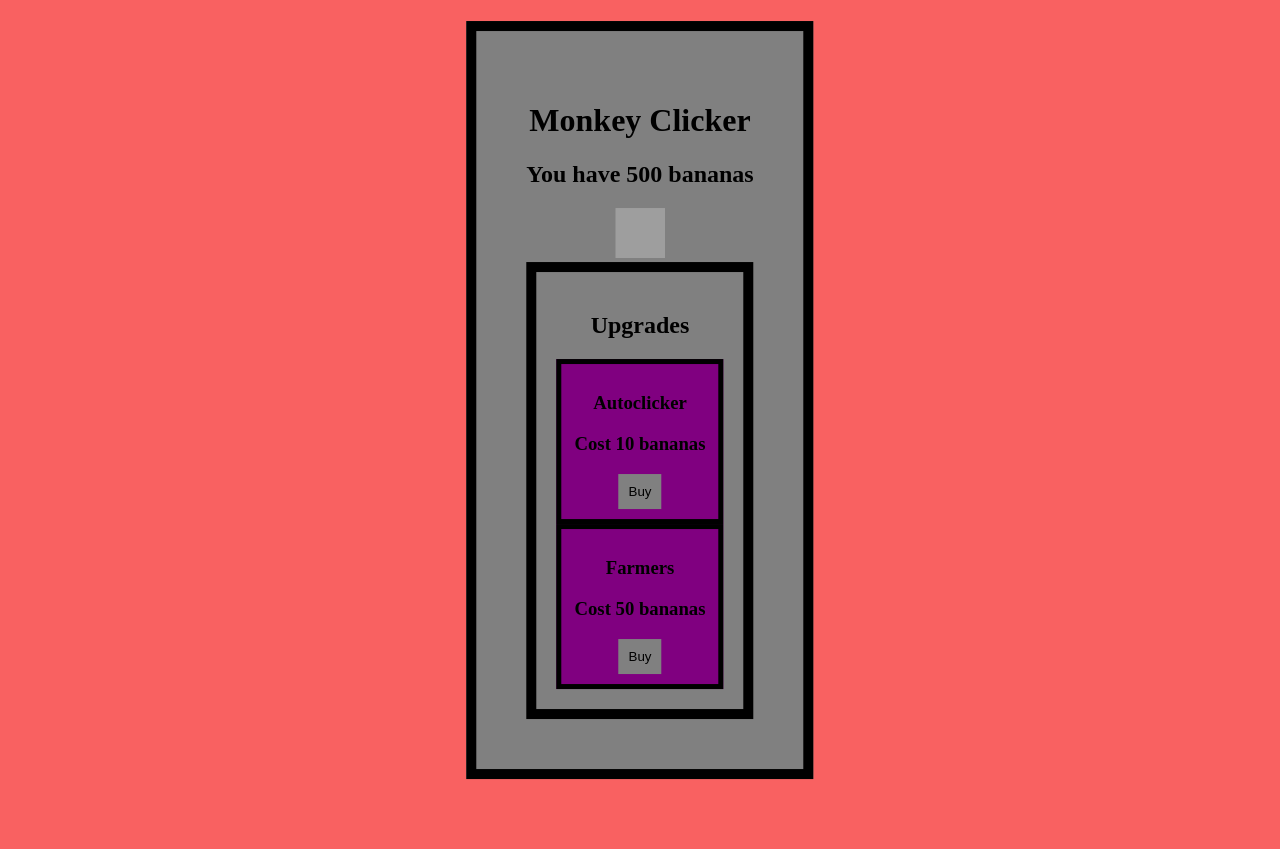
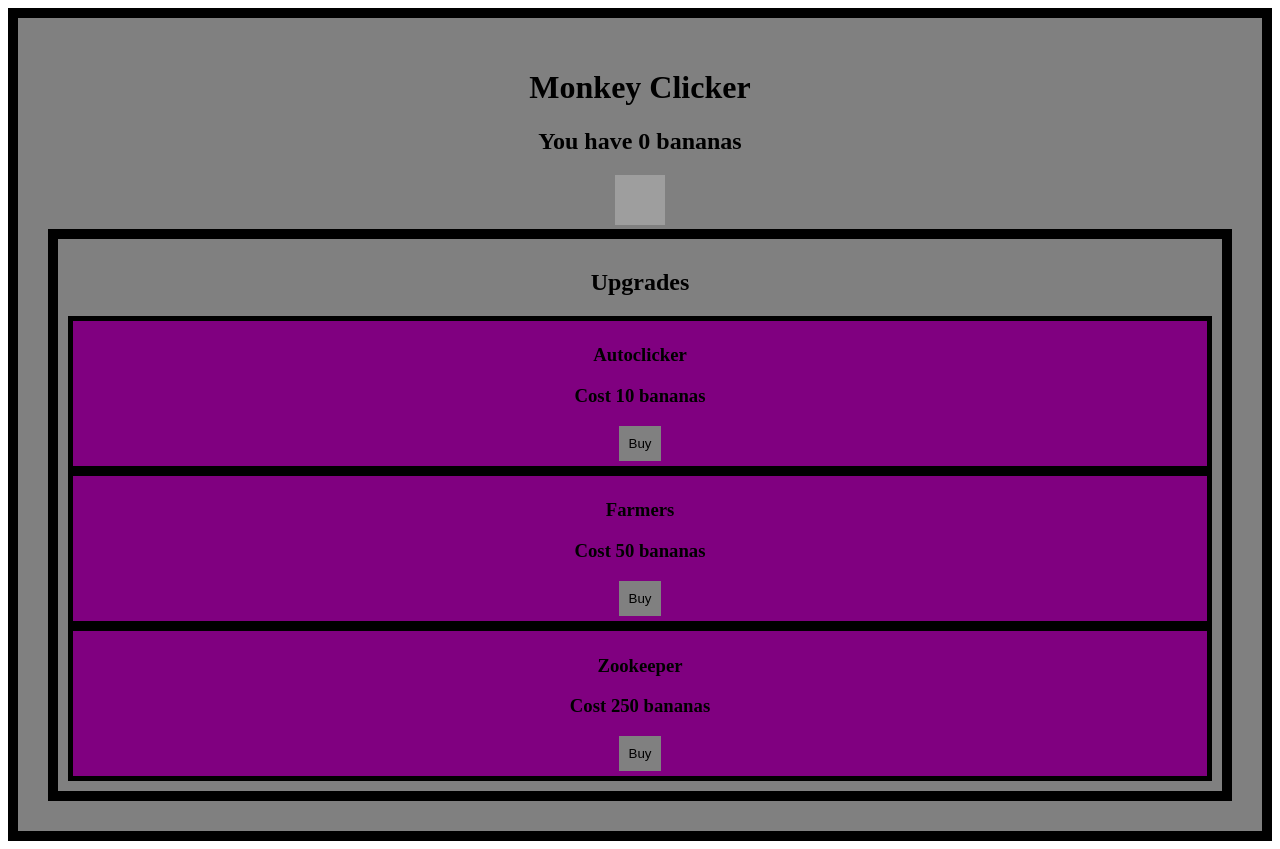
Before and after one commit to yzffkindacrzy/monkey-clicker, a Svelte app: page / in a window 1280 px wide. Before the commit the page ends 800 px from the top, so only its background shows below. Built offline with nearby package versions, Linux system fonts and the light colour scheme; grey boxes are pictures that could not be loaded.

Commit message:
added zookeeper upgrade + made the screen wider.

```diff
--- a/src/App.svelte
+++ b/src/App.svelte
@@ -1,39 +1,53 @@
 <script lang="ts">
   import { onMount } from "svelte";
 
-  let clicks = 500;
+  let bananas = 0;
 
   onMount(() => {
     document.getElementById("monkey").onclick = () => {
-      clicks += 1
-    }
+      bananas += 1;
+    };
 
     document.getElementById("buy-autoclicker").onclick = () => {
-      if (!(clicks >= 10)) return
-      clicks -= 10
+      if (!(bananas >= 10)) return;
+      bananas -= 10;
 
       setInterval(() => {
-        clicks += 1
-      }, 3000)
-    }
+        bananas += 1;
+      }, 3000);
+    };
 
     document.getElementById("buy-farmer").onclick = () => {
-      if (!(clicks >= 50)) return
-      clicks -= 50
+      if (!(bananas >= 50)) return;
+      bananas -= 50;
 
       setInterval(() => {
-        clicks += 5000
-      })
-    }
+        bananas += 5;
+      }, 1000);
+    };
 
+    document.getElementById("buy-zookeeper").onclick = () => {
+      if (!(bananas >= 250)) return;
+      bananas -= 250;
 
-   })
+      setInterval(() => {
+        bananas += 10;
+      }, 500);
+    };
+  });
 </script>
 
 <main>
-  <div class="container"><h1>Monkey Clicker</h1>
-    <h2>You have {clicks} bananas</h2>
-    <img alt="monkey" id="monkey" src="https://media.npr.org/assets/img/2017/09/12/macaca_nigra_self-portrait-3e0070aa19a7fe36e802253048411a38f14a79f8-s1100-c50.jpg" width="50" height="50"/>
+  <div class="container">
+    <h1>Monkey Clicker</h1>
+    <h2>You have {bananas} bananas</h2>
+    <img
+      alt="monkey"
+      id="monkey"
+      src="https://media.npr.org/assets/img/2017/09/12/macaca_nigra_self-portrait-3e0070aa19a7fe36e802253048411a38f14a79f8-s1100-c50.jpg"
+      width="50"
+      height="50"
+    />
     <div id="upgrades">
       <h2>Upgrades</h2>
       <div id="autoclicker" class="upgrade">
@@ -46,13 +60,18 @@
         <h3>Cost 50 bananas</h3>
         <button id="buy-farmer">Buy</button>
       </div>
+      <div id="zookeepers" class="upgrade">
+        <h3>Zookeeper</h3>
+        <h3>Cost 250 bananas</h3>
+        <button id="buy-zookeeper">Buy</button>
+      </div>
     </div>
   </div>
 </main>
 
 <style>
   :root {
-    background-color: rgb(249, 97, 97);
+    background-color: rgb(255, 255, 255);
   }
 
   button {
@@ -67,15 +86,11 @@
   }
 
   .container {
-    position: absolute;
-    top: 50%;
-    left: 50%;
-    transform: translate(-50%, -50%);
     background-color: gray;
-    padding: 50px;
+    padding: 30px;
     text-align: center;
     border: 10px solid;
-    transition: 350ms
+    transition: 350ms;
   }
 
   .container:hover {
@@ -84,10 +99,10 @@
 
   #upgrades {
     background-color: gray;
-    padding: 20px;
+    padding: 10px;
     text-align: center;
     border: 10px solid;
-    transition: 350ms
+    transition: 350ms;
   }
 
   #upgrades:hover {
@@ -95,13 +110,13 @@
   }
 
   .upgrade {
-    padding: 10px;
+    padding: 5px;
     background-color: purple;
     border: 5px solid;
   }
 
   #monkey {
-    transition: 0.3s
+    transition: 0.3s;
   }
 
   #monkey:hover {
@@ -110,7 +125,7 @@
   }
 
   #monkey:active {
-    width:50px;
-    height:50px;
+    width: 50px;
+    height: 50px;
   }
 </style>
```
